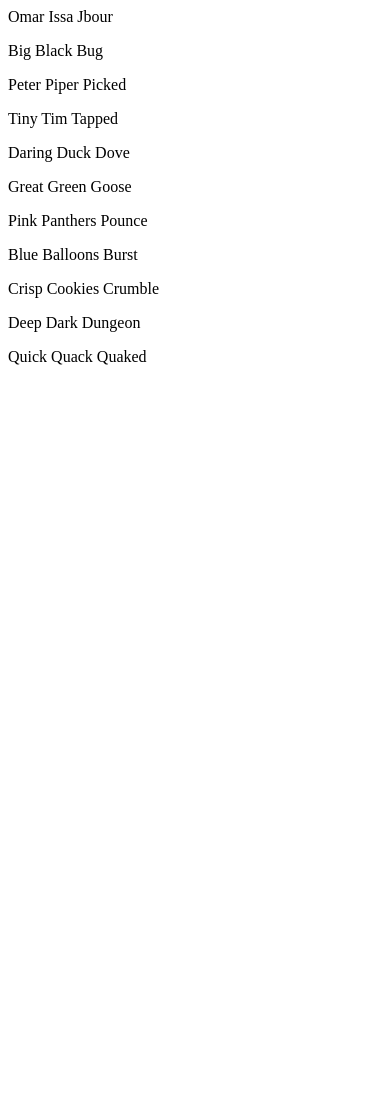
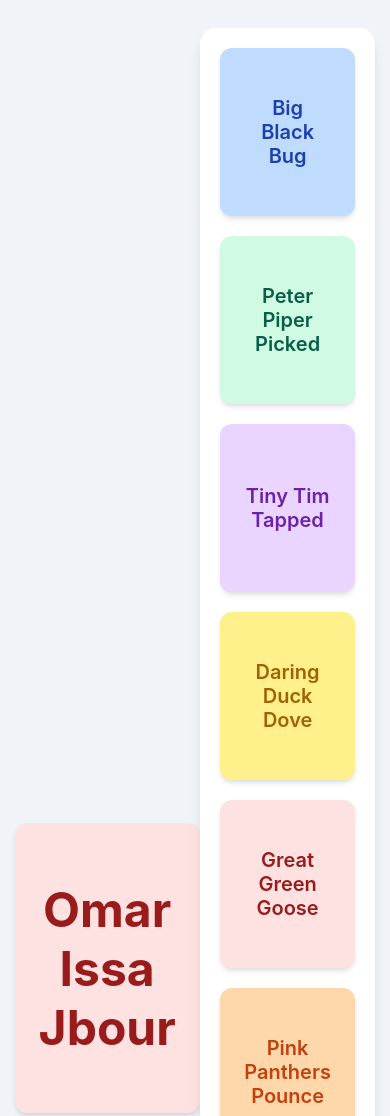
Before and after one commit to omarissajbour/web-technology-responsive-design-using-css-responsive-example, a plain HTML site: page index.html in a window 390 px wide. Shown: the top 1116 px of the page. Before the commit the page ends 844 px from the top, so only its background shows below. Drawn offline with Linux system fonts and the light colour scheme.

Commit message:
Moved CSS to external file, added name div, and media queries

```diff
--- a/index.html
+++ b/index.html
@@ -7,13 +7,13 @@
     <!-- Tailwind CSS CDN -->
     <!-- <script src="https://cdn.tailwindcss.com"></script> -->
     <!-- <link href="https://fonts.googleapis.com/css2?family=Inter:wght@400;600;700&display=swap" rel="stylesheet"> -->
-     <link rel="stylesheet" href="style.cssgi">
+     <link rel="stylesheet" href="style.css">
     <style>
 
     </style>
   </head>
   <body>
-    <div class="my-name">Omar Issa Jbour</div>
+    <div class="my-name"><h1>Omar Issa Jbour</h1> </div>
 
     <div class="grid-container">
       <!-- Card 1 -->
--- a/style.css
+++ b/style.css
@@ -123,29 +123,36 @@
         color : #4d7c0f;
       } /* Light lime */
 
-      .my-name {
+.my-name {
   text-align: center;
-  padding: 20px;
-  font-size: 28px;
-  font-weight: bold;
-  color: white;
-  background-color: #3b82f6;
+  padding: 24px;
+  font-size: 1.5rem;
+  font-weight: 600;
+  color: #1e3a8a;
+  background-color: #bfdbfe;
   border-radius: 12px;
   margin-bottom: 20px;
+  box-shadow: 0 4px 6px -1px rgba(0, 0, 0, 0.1),
+              0 2px 4px -1px rgba(0, 0, 0, 0.06);
+  transition: transform 0.2s ease-in-out, box-shadow 0.2s ease-in-out;
 }
 
+.my-name:hover {
+  transform: translateY(-5px);
+  box-shadow: 0 10px 15px -3px rgba(0, 0, 0, 0.1),
+              0 4px 6px -2px rgba(0, 0, 0, 0.05);
+}
 
 @media (max-width: 600px) {
   .my-name {
-    background-color: #ef4444;
-    color: white;
+    background-color: #fee2e2; /* لون card-red */
+    color: #991b1b;
   }
 }
 
-
 @media (min-width: 601px) {
   .my-name {
-    background-color: #10b981;
-    color: white;
+    background-color: #d1fae5; /* لون card-green */
+    color: #065f46;
   }
 }
```
